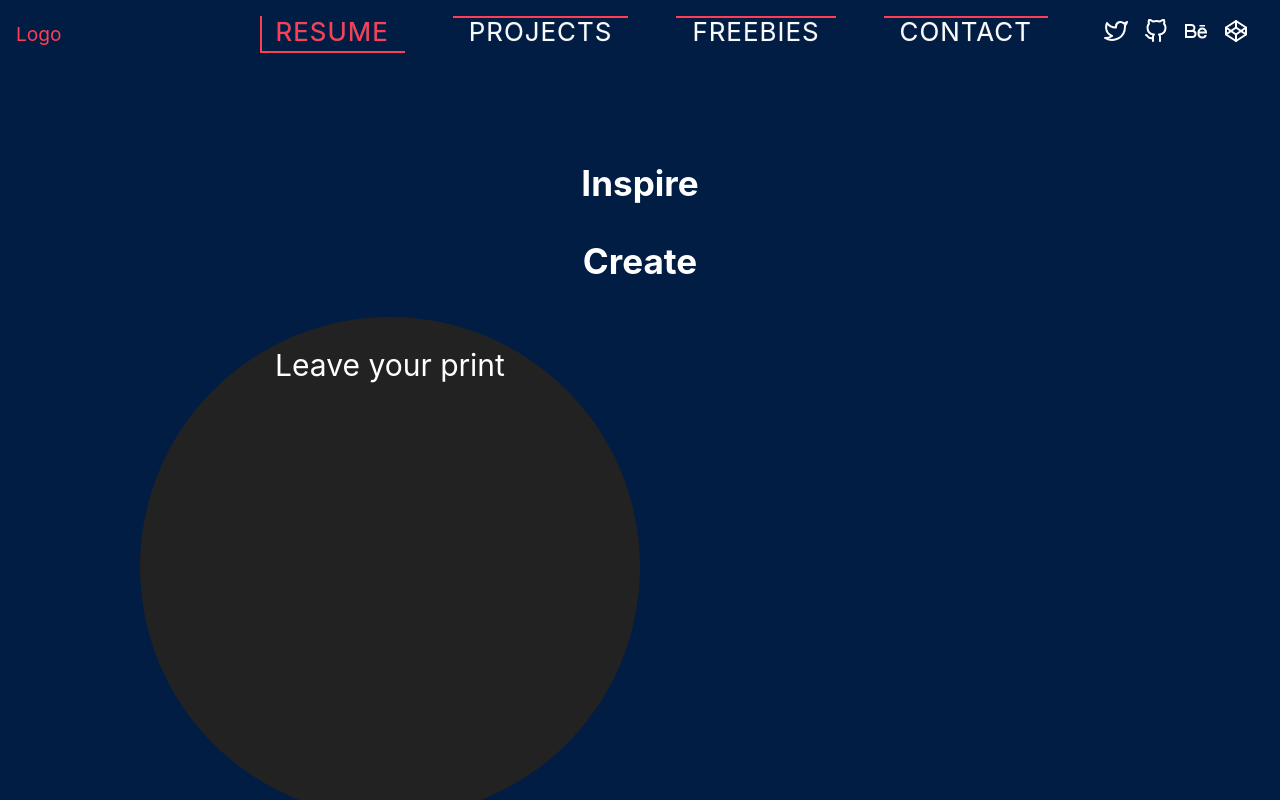
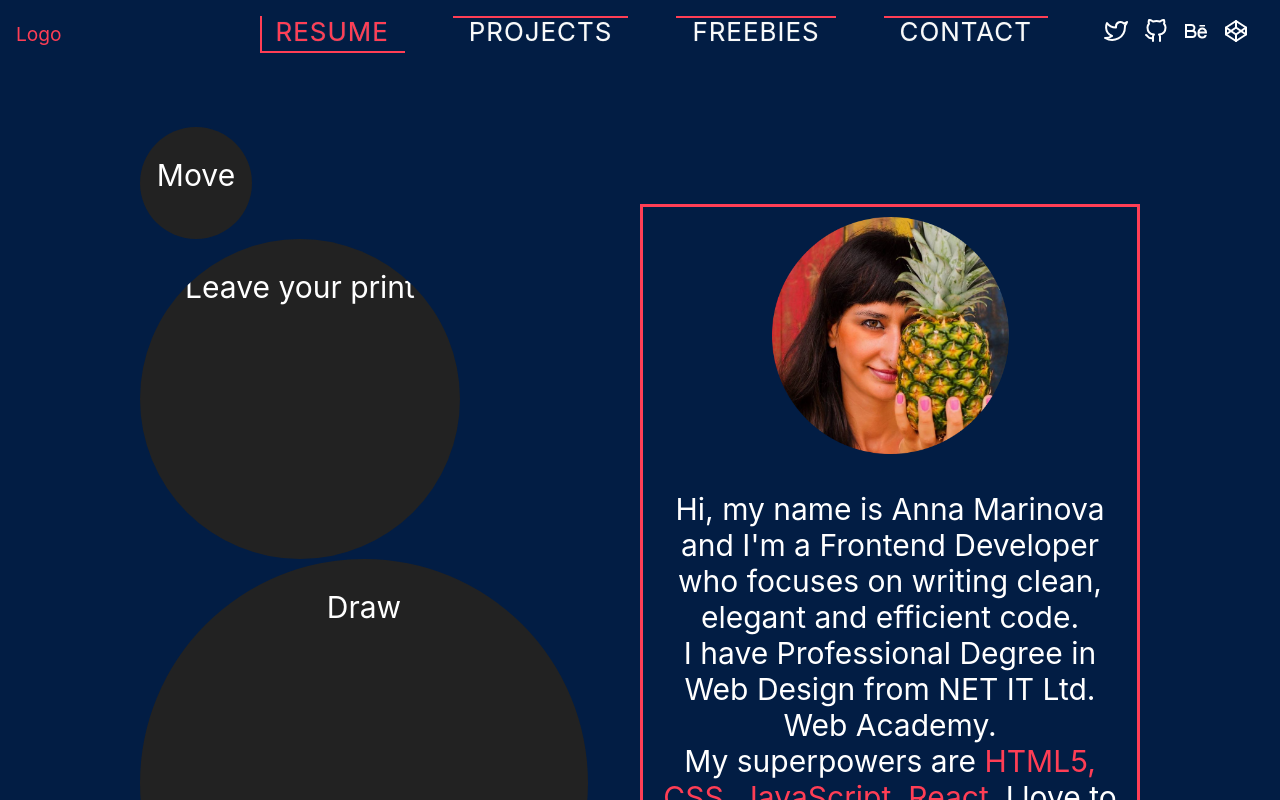
Before and after one commit to annamardesign/AnnaPortfolio, a React (Create React App) app: page /resume in a window 1280 px wide. Shown: the top 800 px of the page. Built offline with nearby package versions, Linux system fonts and the light colour scheme.

Commit message:
Resume First Layout Draft

```diff
--- /dev/null
+++ b/src/common/draganddrop.jsx
@@ -0,0 +1,41 @@
+import React, {Component} from 'react';
+import { BsDot } from "react-icons/bs";
+class DragPanel extends Component {
+    constructor(props){
+        super(props)
+        this.state = {
+          x: 0,
+          y: 0,
+          mouseIsMoved:false,
+          numDrawing:0
+        }
+    }
+    handleMouseMove = (e) => {
+        this.setState({ x: e.screenX, y: e.screenY });
+    }
+    handleAddDrawing = (e) => {
+        this.setState({ mouseIsMoved: true })
+    }
+    onAddDrawing = (e) => {
+      this.setState({
+        numDrawing: this.state.numDrawing + 1
+      });
+    }
+
+          render() {
+            const { x, y } = this.state;
+            const children = [];
+
+            for (let i = 0; i < this.state.numDrawing; i += 1) {
+              children.push(<BsDot key={i} number={i} style={{spaceBetween:"-30", overflow:"hidden"}}/>);
+             };
+
+            return <div className="canvas" style={{width:"7rem", height:"7rem", borderRadius:"50%", overflow:"hidden", backgroundColor:"#222222"}}
+            onClick={this.onAddDrawing}
+            onMouseMove={this.handleMouseMove} > {children}
+              <p>Move</p>
+            </div>
+          }
+        }
+
+export default DragPanel;
--- /dev/null
+++ b/src/common/drawing.jsx
@@ -0,0 +1,41 @@
+import React, {Component} from 'react';
+import { BsDot } from "react-icons/bs";
+class DrawingPanel extends Component {
+    constructor(props){
+        super(props)
+        this.state = {
+          x: 0,
+          y: 0,
+          mouseIsMoved:false,
+          numDrawing:0
+        }
+    }
+    handleMouseMove = (e) => {
+        this.setState({ x: e.screenX, y: e.screenY });
+    }
+    handleAddDrawing = (e) => {
+        this.setState({ mouseIsMoved: true })
+    }
+    onAddDrawing = (e) => {
+      this.setState({
+        numDrawing: this.state.numDrawing + 1
+      });
+    }
+
+          render() {
+            const { x, y } = this.state;
+            const children = [];
+
+            for (let i = 0; i < this.state.numDrawing; i += 1) {
+              children.push(<BsDot key={i} number={i} style={{spaceBetween:"-30", overflow:"hidden"}}/>);
+             };
+
+            return <div className="canvas" style={{width:"28rem", height:"28rem", borderRadius:"50%", overflow:"hidden", backgroundColor:"#222222"}}
+            onClick={this.onAddDrawing}
+            onMouseMove={this.handleMouseMove} > {children}
+              <p>Draw</p>
+            </div>
+          }
+        }
+
+export default DrawingPanel;
--- a/src/common/fingerprint.jsx
+++ b/src/common/fingerprint.jsx
@@ -6,16 +6,13 @@ class FingerPrintPanel extends Component {
         this.state = {
           x: 0,
           y: 0,
-          canvasIsClicked: false,
           numPrints:0
         }
     }
     handleMouseMove = (e) => {
         this.setState({ x: e.screenX, y: e.screenY });
     }
-    handleAddFingerPrint = (e) => {
-        this.setState({ canvasIsClicked: true })
-    }
+
     onAddFingerPrint = (e) => {
       this.setState({
         numPrints: this.state.numPrints + 10
@@ -29,7 +26,7 @@ class FingerPrintPanel extends Component {
               children.push(<GiFingerPrint key={i} number={i} style={{spaceBetween:"0", overflow:"hidden"}}/>);
             };
             return <div className="canvas" onClick={this.onAddFingerPrint}
-            style={{width:"500px", height:"500px", borderRadius:"50%", overflow:"hidden", backgroundColor:"#222222"}}
+            style={{width:"20rem", height:"20rem", borderRadius:"50%", overflow:"hidden", backgroundColor:"#222222"}}
             onMouseMove={this.handleMouseMove} > {children}
               <p>Leave your print</p>
             </div>
--- a/src/index.css
+++ b/src/index.css
@@ -25,6 +25,10 @@ code {
 }
 /* PROJECTS CSS */
 .page {
+  display: flex;
+  align-items: stretch;
+  justify-content: space-between;
+  flex-grow: 1;
   padding: 60px;
   text-align: center;
   background: #021D44;
@@ -262,15 +266,33 @@ code {
    }
 
     /* RESUME CSS */
-    .drawing-panel {
-      background-color: #141414;
+    .create {
       display:flex;
       flex-basis:50vw;
       flex-direction: column;
+      align-content: flex-start;
       width: 60vw;
       max-width: 50%;
       border-radius: 20px;
+      padding:0;
+      cursor:pointer;
     }
+    .drawing-panel {
+      display:flex;
+      z-index: -1;
+      flex-basis: 10vw;
+
+    }
+    .about-me {
+      text-align:center;
+    }
+    .about-me-center {
+      margin: auto;
+      width: 50%;
+      border: 3px solid #ff3e55;
+      padding: 10px;
+    }
+
     .path {
       fill: none;
       stroke-width: 1px;
--- a/src/resume.jsx
+++ b/src/resume.jsx
@@ -1,5 +1,7 @@
 import React, { Component } from 'react';
 import FingerPrintPanel from "./common/fingerprint.jsx";
+import DrawingPanel from "./common/drawing.jsx";
+import DragPanel from "./common/draganddrop.jsx";
 
 export default class Resume extends Component {
 
@@ -7,13 +9,20 @@ export default class Resume extends Component {
 
         return (<React.Fragment>
              <div className="page">
-              <h3>Inspire</h3>
-              <h3>Create</h3>
-              <section className="drawing">
-              < FingerPrintPanel onMouseMove={ this.handleMouseMove } />
-              </section>
-            </div>
-            </React.Fragment>
+              <main className="create">
+              < DragPanel className="drag-panel"/>
+              < FingerPrintPanel className="fingerprint-panel" onMouseMove={ this.handleMouseMove } />
+              < DrawingPanel className="drawing-panel"/>
+              </main>
+              <sidebar className="about-me-center">
+                  <img src={ require("./images/Anna.png")} style={{width:"50%"}}/>
+                  <p className="about me">
+                  Hi, my name is Anna Marinova and I'm a Frontend Developer who focuses on writing clean, elegant and efficient code.<br></br>
+                  I have Professional Degree in Web Design from NET IT Ltd. Web Academy. <br></br>
+                  My superpowers are <span style={{color:"#ff3e55"}}>HTML5, CSS, JavaScript, React</span>. I love to draw digitally and make mosaics on the side. </p>
+              </sidebar>
+
+            </div> </React.Fragment>
         )
     }
 }
```
Also changed, not shown: src/images/Anna.png (added), src/images/mypicture.jpg (deleted).
